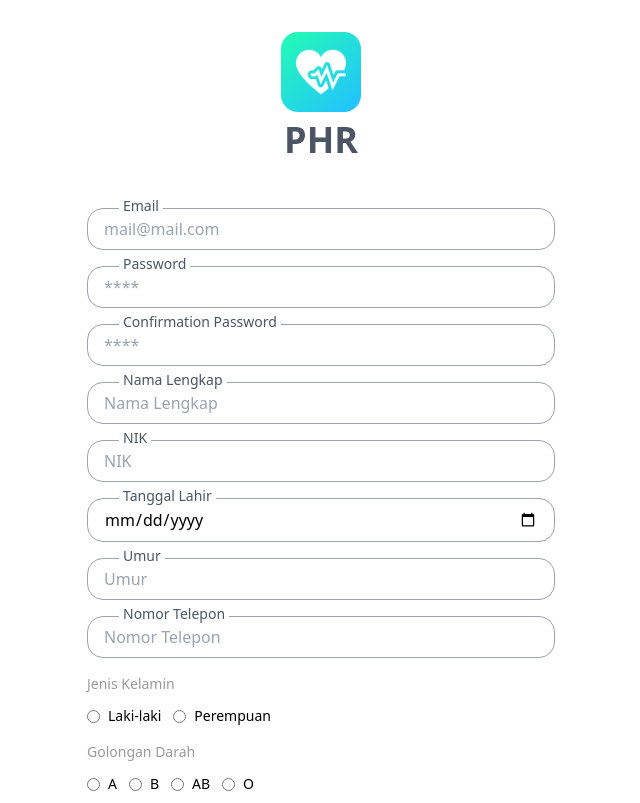
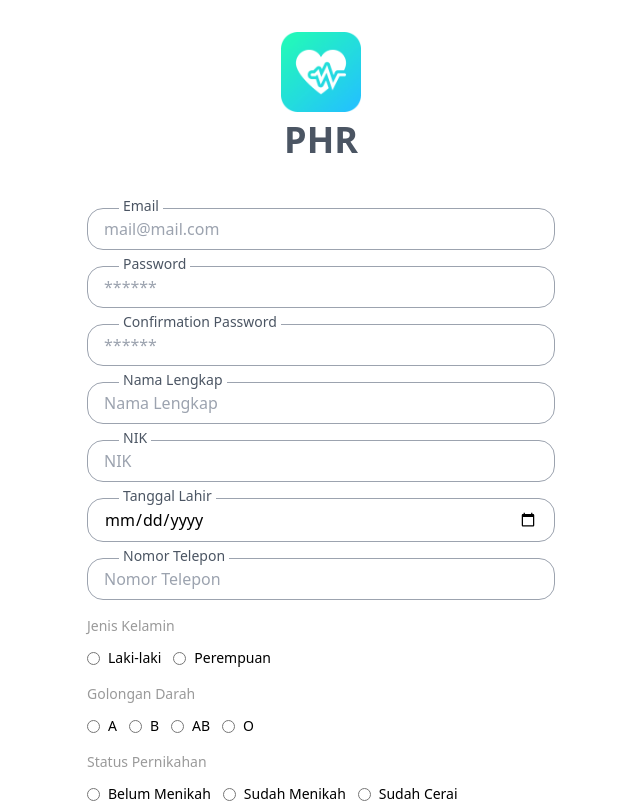
Before and after one commit to Personal-Health-Record/phr_frontend, a React (Create React App) app: page /auth/register in a window 1280 px wide. Shown: the top 803 px of the page, without its empty margins (319-959 px from the left). Built offline with nearby package versions, Linux system fonts and the light colour scheme.

Commit message:
fix register

```diff
--- a/src/routes/AuthPage/components/RegisterForm/index.tsx
+++ b/src/routes/AuthPage/components/RegisterForm/index.tsx
@@ -53,7 +53,7 @@ const RegisterForm = () => {
     if (!isValidated) {
       return;
     }
-    if (!downloadURL) {
+    if (!downloadURL && formState.profilePicture) {
       toggleDiv("success", "Sedang mengunggah gambar");
       return;
     }
@@ -94,15 +94,44 @@ const RegisterForm = () => {
       toggleDiv("error", "Password dan konfirmasi password harus sama");
       return false;
     }
+    if (formState.password.length < 6) {
+      toggleDiv("error", "Password minimal 6 karakter");
+      return false;
+    }
+
     for (const [key, value] of Object.entries(formState)) {
-      if (!value) {
+      if (!value && key !== "profilePicture") {
         toggleDiv("error", `Data ${key} harus diisi`);
         return false;
       }
     }
 
+    // validate email
+    const emailRegex = /\S+@\S+\.\S+/;
+    if (!emailRegex.test(formState.email)) {
+      toggleDiv("error", "Email tidak valid");
+      return false;
+    }
+
+    // validate minimum age is 17
+    if (getAge(formState.dateOfBirth) < 17) {
+      toggleDiv("error", "Umur minimal 17 tahun");
+      return false;
+    }
+
     return true;
   };
+
+  const getAge = (dateOfBirth: string) => {
+    const today = new Date();
+    const birthDate = new Date(dateOfBirth);
+    let age = today.getFullYear() - birthDate.getFullYear();
+    const month = today.getMonth() - birthDate.getMonth();
+    if (month < 0 || (month === 0 && today.getDate() < birthDate.getDate())) {
+      age = age - 1;
+    }
+    return age;
+  }
 
   const handleSelectProfilePicture = (files: FileList | null) => {
     if (!files) {
@@ -122,7 +151,7 @@ const RegisterForm = () => {
       />
       <TextInput
         label="Password"
-        placeholder="****"
+        placeholder="******"
         type="password"
         onChange={(value: any) =>
           setFormState({ ...formState, password: value })
@@ -130,7 +159,7 @@ const RegisterForm = () => {
       />
       <TextInput
         label="Confirmation Password"
-        placeholder="****"
+        placeholder="******"
         type="password"
         onChange={(value: any) =>
           setFormState({ ...formState, confirmPassword: value })
@@ -152,14 +181,8 @@ const RegisterForm = () => {
         placeholder="Tanggal Lahir"
         type="date"
         onChange={(value: any) =>
-          setFormState({ ...formState, dateOfBirth: value })
+          setFormState({ ...formState, dateOfBirth: value, age: getAge(value) })
         }
-      />
-      <TextInput
-        label="Umur"
-        placeholder="Umur"
-        type="number"
-        onChange={(value: any) => setFormState({ ...formState, age: value })}
       />
       <TextInput
         label="Nomor Telepon"
```
Also changed, not shown: 1 other file (tests, documents, lock files or other folders).
